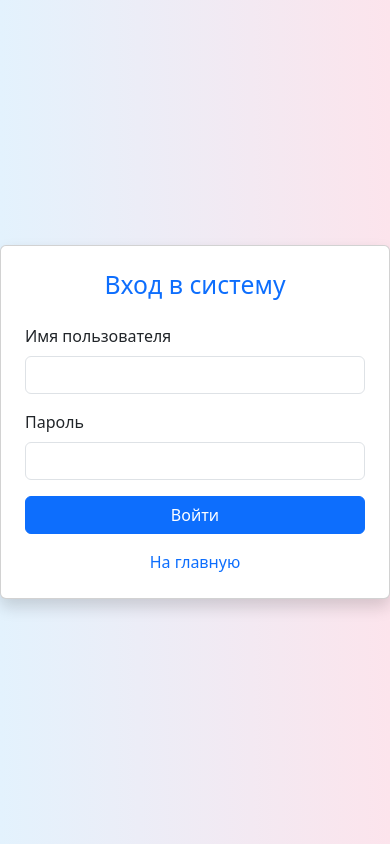
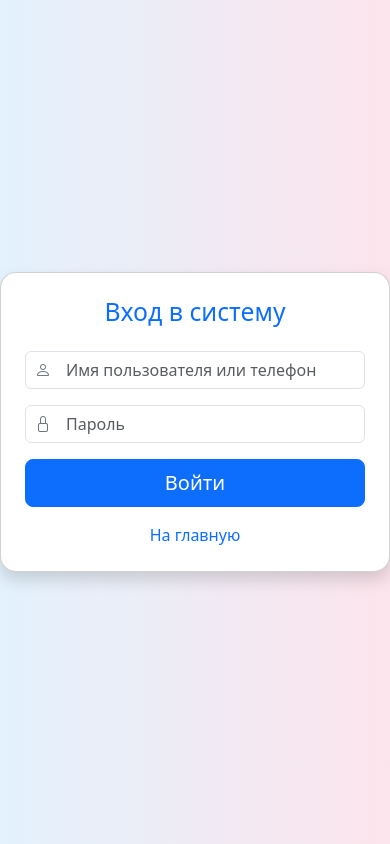
Before and after one commit to Kaldarbek-ux/BankOTP, a Flask app: page /login in a window 390 px wide. Run offline with Flask 3, Linux system fonts and the light colour scheme; some libraries are stand-ins or nearby versions.

Commit message:
Mobile phone

```diff
--- a/app.py
+++ b/app.py
@@ -5,6 +5,7 @@ import hashlib
 import qrcode
 import base64
 import os
+import re
 from datetime import datetime
 from io import BytesIO
 import requests
@@ -33,6 +34,15 @@ def save_users(users):
 
 def hash_password(password):
     return hashlib.sha256(password.encode()).hexdigest()
+
+def normalize_phone(phone):
+    """Удаляет все символы, кроме цифр и знака + в начале."""
+    phone = phone.strip()
+    # Оставляем только + и цифры
+    normalized = '+' + re.sub(r'\D', '', phone)
+    if not normalized.startswith('+'):
+        normalized = '+' + normalized.lstrip('+')
+    return normalized
 
 def load_transactions():
     if not os.path.exists(TX_FILE):
@@ -81,16 +91,25 @@ def register():
 
         users = load_users()
         username = request.form['username']
+        phone = request.form['phone'].strip()
         password = request.form['password']
+        confirm_password = request.form['confirm_password']
 
         if username in users:
             error = "Пользователь с таким именем уже существует!"
             return render_template('register.html', error=error)
+        if password != confirm_password:
+            error = 'Пароли не совпадают.'
+            return render_template('register.html', error=error)
+        for user_data in users.values():
+            if user_data.get('phone') == phone:
+                return render_template('register.html', error='Пользователь с таким номером телефона уже существует!')
 
         secret_key = pyotp.random_base32()
         users[username] = {
             'password': hash_password(password),
             'otp_secret': secret_key,
+            'phone': phone,
             'balance': 100000
         }
         save_users(users)
@@ -130,16 +149,31 @@ def login():
 
         # Проверка пользователя
         users = load_users()
-        username = request.form['username']
+        identifier = request.form['username'].strip()  # теперь это может быть username или телефон
         password = request.form['password']
 
-        user = users.get(username)
+        user = None
+
+        # Пробуем найти по username
+        if identifier in users:
+            user = users[identifier]
+            found_username = identifier
+        else:
+            # Пробуем найти по номеру телефона
+            normalized_identifier = normalize_phone(identifier)
+            for username, data in users.items():
+                if 'phone' in data and normalize_phone(data['phone']) == normalized_identifier:
+                    user = data
+                    found_username = username
+                    break
+
         if not user:
             error = "Пользователь не найден!"
         elif user['password'] != hash_password(password):
             error = "Неверный пароль!"
         else:
-            session['username'] = username
+            # Авторизация успешна
+            session['username'] = found_username
             return redirect('/verify-otp')
 
     return render_template('login.html', error=error)
--- a/data/transactions.json
+++ b/data/transactions.json
@@ -112,5 +112,11 @@
         "recipient": "Sultan",
         "amount": 53589.0,
         "timestamp": "2025-04-25 00:37:49"
+    },
+    {
+        "sender": "Ali",
+        "recipient": "Sanya",
+        "amount": 94500.0,
+        "timestamp": "2025-04-27 17:44:41"
     }
 ]
--- a/templates/login.html
+++ b/templates/login.html
@@ -5,24 +5,49 @@
     <title>Вход в систему</title>
     <link rel="stylesheet" href="{{ url_for('static', filename='style.css') }}">
     <link href="https://cdn.jsdelivr.net/npm/bootstrap@5.3.3/dist/css/bootstrap.min.css" rel="stylesheet">
+
+    <style>
+        .input-icon {
+            position: absolute;
+            left: 10px;
+            top: 50%;
+            transform: translateY(-50%);
+            color: #6c757d;
+        }
+        .form-control-with-icon {
+            padding-left: 2.5rem;
+        }
+        .card {
+            border-radius: 1rem;
+            box-shadow: 0 8px 20px rgba(0,0,0,0.1);
+        }
+        #error-alert {
+            animation: fadeIn 0.6s ease-in-out;
+        }
+        @keyframes fadeIn {
+            from {opacity: 0; transform: translateY(-10px);}
+            to {opacity: 1; transform: translateY(0);}
+        }
+    </style>
 </head>
+
 <body class="bg-light d-flex align-items-center justify-content-center" style="height: 100vh;">
     <div class="card shadow p-4 animated-fade" style="width: 100%; max-width: 400px;">
         <h2 class="mb-4 text-center text-primary">Вход в систему</h2>
-        <form method="post">
-            <div class="mb-3">
-                <label for="username" class="form-label">Имя пользователя</label>
-                <input type="text" class="form-control" id="username" name="username" required>
+        <form method="post" class="position-relative">
+            <div class="mb-3 position-relative">
+                <i class="bi bi-person input-icon"></i>
+                <input type="text" class="form-control form-control-with-icon" id="identifier" name="username" placeholder="Имя пользователя или телефон" required>
             </div>
-            <div class="mb-3">
-                <label for="password" class="form-label">Пароль</label>
-                <input type="password" class="form-control" id="password" name="password" required>
+            <div class="mb-3 position-relative">
+                <i class="bi bi-lock input-icon"></i>
+                <input type="password" class="form-control form-control-with-icon" id="password" name="password" placeholder="Пароль" required>
             </div>
 
             <!-- CAPTCHA -->
             <div class="g-recaptcha mb-3" data-sitekey="6LdiYh8rAAAAAHGGJcTMu7_BSlv4M2MzCM4ekX4F"></div>
 
-            <button type="submit" class="btn btn-primary w-100">Войти</button>
+            <button type="submit" class="btn btn-primary w-100 btn-lg">Войти</button>
         </form>
 
         {% if error %}
@@ -36,6 +61,8 @@
         </div>
     </div>
 
+    <!-- Bootstrap Icons -->
+    <link href="https://cdn.jsdelivr.net/npm/bootstrap-icons@1.11.3/font/bootstrap-icons.css" rel="stylesheet">
     <!-- Подключение JS reCAPTCHA -->
     <script src="https://www.google.com/recaptcha/api.js" async defer></script>
 </body>
```
Also changed, not shown: data/users.json (+12 -1 lines), templates/register.html (+36 -1 lines).
